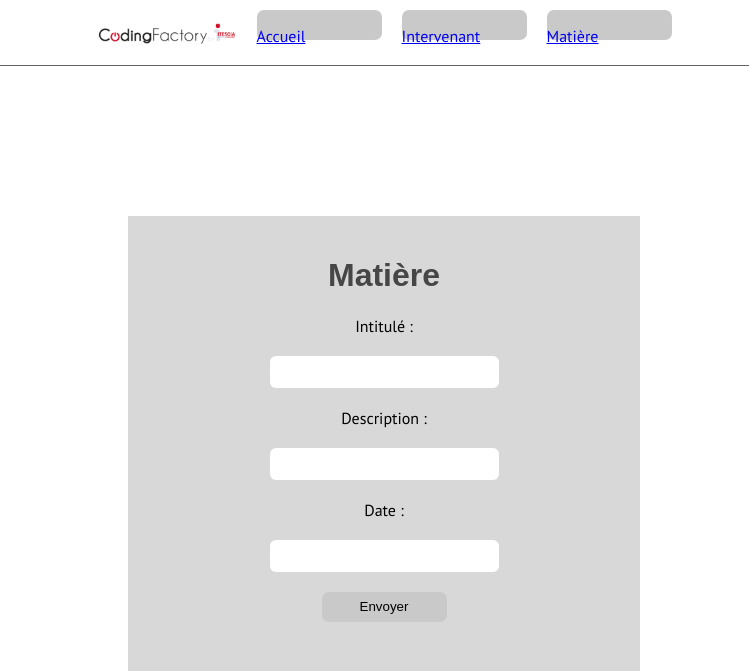
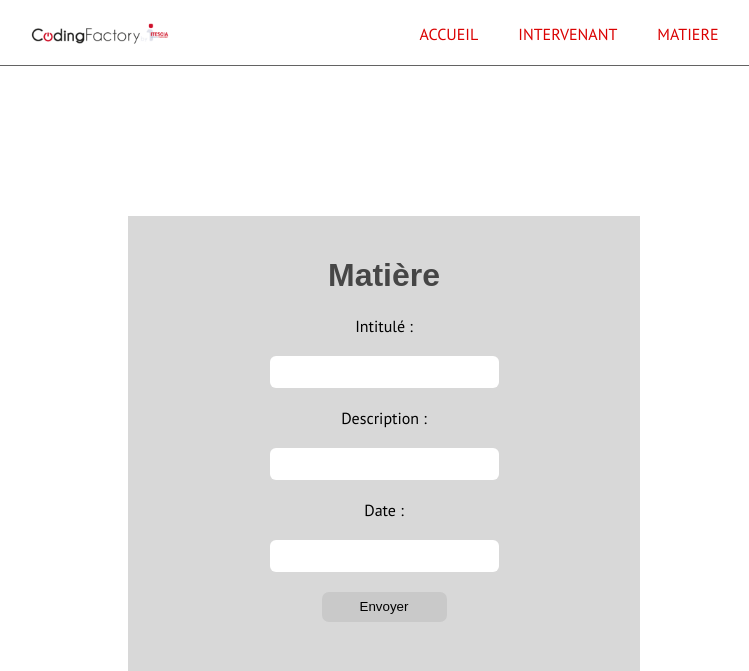
Before and after one commit to YanisVerbeke/ProjetPHP, a PHP site: page /HTMLformIntervenant.php in a window 1280 px wide. Shown: the top 671 px of the page, without its empty margins (256-1005 px from the left). Run offline with PHP 8.4, Linux system fonts and the light colour scheme; some libraries are stand-ins or nearby versions; some web fonts are replaced.

Commit message:
menu corrigé

```diff
--- a/HTMLformIntervenant.php
+++ b/HTMLformIntervenant.php
@@ -22,14 +22,16 @@
         	<img src="Image/logo2.png" alt="" height="35px" class="menu" style="margin-top: 6px">
 		</a>
 
-        <div class="button button1 button1:hover" style="margin-left: 20px">
-            <a href="index.html" class="button button1 button1:hover"><p>Accueil</p></a>
-        </div>
-        <div class="button button1 button1:hover" style="margin-left: 20px">
-            <a href="formulaire.php" class="button button1 button1:hover"><p>Intervenant</p></a>
-        </div>
-        <div class="button button1 button1:hover" style="margin-left: 20px">
-            <a href="matiere.php" class="button button1 button1:hover"><p>Matière</p></a>
+        <div class="dn">
+            <div class="menu menu1 surv surv:hover" style="margin-left: 250px">
+                <a href="index.html" class="menu3"><p class="menu2">ACCUEIL</p></a>
+            </div>
+            <div class="menu menu1 surv surv:hover">
+                <a href="formIntervenant.php" class="menu3"><p class="menu2">INTERVENANT</p></a>
+            </div>
+            <div class="menu menu1 surv surv:hover">
+                <a href="formMatiere.php" class="menu3"><p class="menu2">MATIERE</p></a>
+            </div>
         </div>
 
     </div>
```
